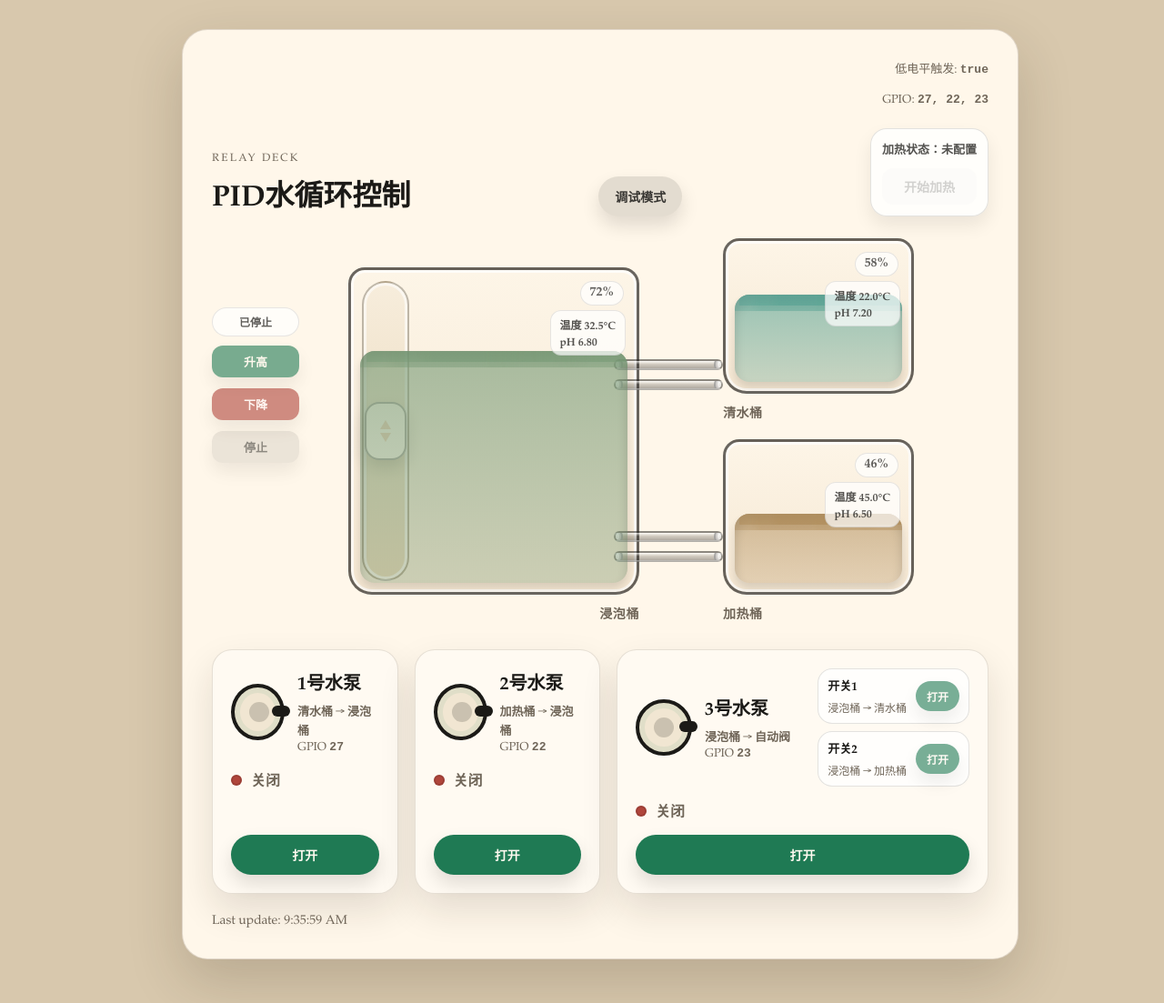
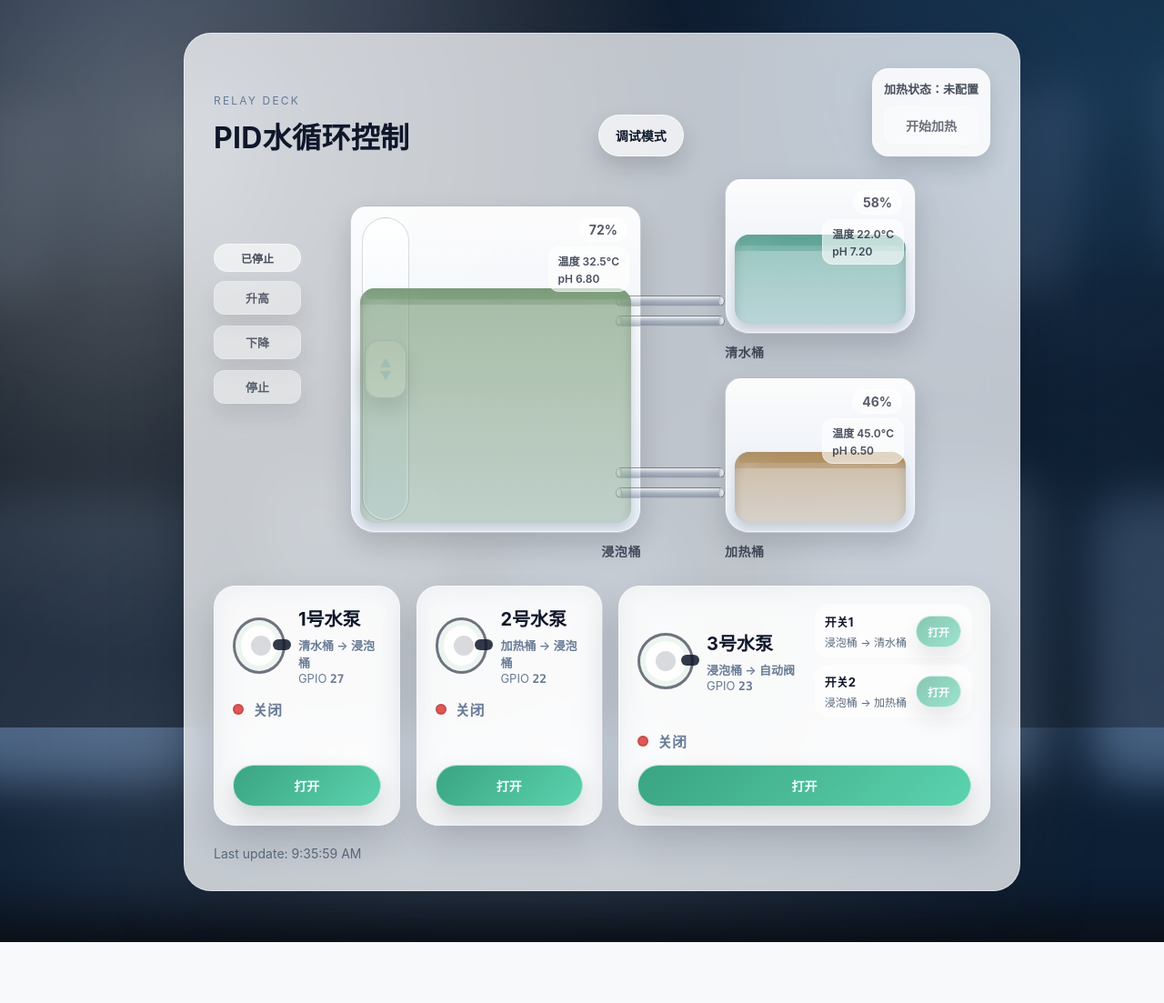
Before and after one commit to MickeyElders/pi-control-program, a FastAPI app: page / in a window 1280 px wide. Shown: the whole page at 91% size. After the commit the page ends 1036 px from the top, so only its background shows below. Run offline with FastAPI, Linux system fonts and the light colour scheme.

Commit message:
修改整体风格

```diff
--- a/static/style.css
+++ b/static/style.css
@@ -1,15 +1,18 @@
 :root {
-  --bg: #f0ece3;
-  --bg-deep: #d8c8ad;
-  --ink: #1b1a17;
-  --muted: #6f6558;
-  --card: #fff7ea;
-  --edge: rgba(62, 48, 28, 0.16);
-  --on: #1f7a54;
-  --off: #b0453b;
-  --accent: #c76a2a;
-  --water: #2a79c8;
-  --shadow: 0 24px 60px rgba(43, 31, 18, 0.18);
+  --bg: #0b1017;
+  --bg-deep: #0a0f14;
+  --ink: #0f172a;
+  --muted: #5b6b7d;
+  --card: rgba(255, 255, 255, 0.74);
+  --edge: rgba(255, 255, 255, 0.45);
+  --stroke: rgba(15, 23, 42, 0.15);
+  --glass: rgba(255, 255, 255, 0.62);
+  --glass-strong: rgba(255, 255, 255, 0.86);
+  --on: #2f9f7a;
+  --off: #e15656;
+  --accent: #4b8ef7;
+  --water: #3a7bd5;
+  --shadow: 0 30px 80px rgba(7, 12, 20, 0.28);
   --tank-height: 360px;
   --tank-gap: 18px;
 }
@@ -21,9 +24,38 @@
 body {
   margin: 0;
   min-height: 100vh;
-  font-family: "Palatino", "Baskerville", "Times New Roman", serif;
+  font-family: "SF Pro Display", "SF Pro Text", "PingFang SC", "Helvetica Neue", "Segoe UI",
+    sans-serif;
   color: var(--ink);
-  background: var(--bg-deep);
+  background: var(--bg);
+  position: relative;
+  isolation: isolate;
+  overflow-x: hidden;
+}
+
+body::before {
+  content: "";
+  position: fixed;
+  inset: -20%;
+  background-image: url("/static/lab-bg.svg");
+  background-size: cover;
+  background-position: center;
+  filter: blur(24px) saturate(135%);
+  transform: scale(1.08);
+  z-index: -2;
+  pointer-events: none;
+}
+
+body::after {
+  content: "";
+  position: fixed;
+  inset: 0;
+  background:
+    radial-gradient(circle at 15% 20%, rgba(255, 255, 255, 0.35), transparent 45%),
+    radial-gradient(circle at 80% 10%, rgba(74, 144, 226, 0.18), transparent 55%),
+    linear-gradient(140deg, rgba(7, 10, 16, 0.72), rgba(10, 16, 24, 0.35));
+  z-index: -1;
+  pointer-events: none;
 }
 
 .scale-wrap {
@@ -36,23 +68,24 @@ body {
   width: 920px;
   max-width: 100%;
   min-height: 100vh;
-  background: var(--bg-deep);
+  background: transparent;
 }
 
 .stage {
   min-height: 100vh;
   display: grid;
   place-items: center;
-  padding: 32px 20px 48px;
+  padding: 36px 22px 56px;
 }
 
 .panel {
   width: min(920px, 96vw);
   background: var(--card);
-  border-radius: 28px;
+  border-radius: 30px;
   padding: 32px;
   box-shadow: var(--shadow);
   border: 1px solid var(--edge);
+  backdrop-filter: blur(20px) saturate(150%);
   animation: rise 650ms ease-out;
 }
 
@@ -97,9 +130,9 @@ body {
   bottom: 12px;
   width: 52px;
   border-radius: 999px;
-  background: linear-gradient(180deg, #f7eddc 0%, #e6d3b2 100%);
-  border: 2px solid rgba(27, 26, 23, 0.25);
-  box-shadow: inset 0 0 0 3px rgba(255, 255, 255, 0.6);
+  background: linear-gradient(180deg, rgba(255, 255, 255, 0.92) 0%, rgba(218, 232, 248, 0.85) 100%);
+  border: 1px solid var(--stroke);
+  box-shadow: inset 0 0 0 2px rgba(255, 255, 255, 0.7);
   display: flex;
   align-items: center;
   justify-content: center;
@@ -110,9 +143,9 @@ body {
   width: 46px;
   height: 64px;
   border-radius: 16px;
-  background: #fff7ea;
-  border: 2px solid rgba(27, 26, 23, 0.35);
-  box-shadow: 0 8px 18px rgba(27, 26, 23, 0.18);
+  background: var(--glass-strong);
+  border: 1px solid var(--stroke);
+  box-shadow: 0 10px 22px rgba(12, 18, 28, 0.18);
   display: grid;
   place-items: center;
 }
@@ -163,11 +196,11 @@ body {
 .lift-status {
   font-size: 12px;
   font-weight: 700;
-  color: rgba(27, 26, 23, 0.7);
-  background: rgba(255, 255, 255, 0.72);
+  color: rgba(15, 23, 42, 0.75);
+  background: var(--glass);
   border-radius: 999px;
   padding: 6px 10px;
-  border: 1px solid rgba(27, 26, 23, 0.1);
+  border: 1px solid var(--edge);
   width: 96px;
   text-align: center;
 }
@@ -187,18 +220,19 @@ body {
 }
 
 .lift-up {
-  background: var(--on);
-  color: #fffaf0;
+  background: linear-gradient(135deg, rgba(47, 159, 122, 0.95), rgba(83, 208, 170, 0.95));
+  color: #f6fffb;
 }
 
 .lift-down {
-  background: var(--off);
-  color: #fff5f5;
+  background: linear-gradient(135deg, rgba(225, 86, 86, 0.95), rgba(244, 120, 110, 0.95));
+  color: #fff8f8;
 }
 
 .lift-stop {
-  background: rgba(27, 26, 23, 0.14);
-  color: rgba(27, 26, 23, 0.8);
+  background: rgba(255, 255, 255, 0.65);
+  color: rgba(15, 23, 42, 0.85);
+  border: 1px solid var(--edge);
 }
 
 .pipe-column {
@@ -232,11 +266,11 @@ body {
   border-radius: 999px;
   background: linear-gradient(
     180deg,
-    rgba(255, 255, 255, 0.7) 0%,
-    rgba(27, 26, 23, 0.2) 45%,
-    rgba(27, 26, 23, 0.35) 100%
+    rgba(255, 255, 255, 0.75) 0%,
+    rgba(120, 140, 170, 0.25) 50%,
+    rgba(60, 80, 110, 0.35) 100%
   );
-  border: 2px solid rgba(27, 26, 23, 0.28);
+  border: 1px solid rgba(26, 36, 54, 0.25);
   overflow: hidden;
 }
 
@@ -249,9 +283,9 @@ body {
   height: 16px;
   border-radius: 50%;
   transform: translateY(-50%);
-  background: rgba(255, 255, 255, 0.7);
-  border: 2px solid rgba(27, 26, 23, 0.35);
-  box-shadow: inset 0 0 0 2px rgba(27, 26, 23, 0.15);
+  background: rgba(255, 255, 255, 0.8);
+  border: 1px solid rgba(26, 36, 54, 0.28);
+  box-shadow: inset 0 0 0 2px rgba(26, 36, 54, 0.08);
 }
 
 .pipe::before {
@@ -288,9 +322,11 @@ body {
 .tank-body {
   position: relative;
   border-radius: 18px 18px 26px 26px;
-  border: 3px solid rgba(27, 26, 23, 0.65);
-  background: linear-gradient(180deg, #fdf5e7 0%, #f5e7d2 100%);
-  box-shadow: inset 0 0 0 3px rgba(255, 255, 255, 0.7);
+  border: 1px solid rgba(15, 23, 42, 0.22);
+  background: linear-gradient(180deg, rgba(255, 255, 255, 0.95) 0%, rgba(230, 238, 248, 0.9) 100%);
+  box-shadow:
+    inset 0 0 0 1px rgba(255, 255, 255, 0.8),
+    0 14px 30px rgba(12, 18, 28, 0.16);
   overflow: hidden;
 }
 
@@ -327,7 +363,7 @@ body {
 .tank-label {
   font-size: 14px;
   font-weight: 600;
-  color: var(--muted);
+  color: rgba(15, 23, 42, 0.7);
   letter-spacing: 0.04em;
 }
 
@@ -337,11 +373,11 @@ body {
   right: 14px;
   font-size: 14px;
   font-weight: 700;
-  color: rgba(27, 26, 23, 0.7);
-  background: rgba(255, 255, 255, 0.72);
+  color: rgba(15, 23, 42, 0.7);
+  background: var(--glass);
   border-radius: 999px;
   padding: 4px 10px;
-  border: 1px solid rgba(27, 26, 23, 0.1);
+  border: 1px solid var(--edge);
 }
 
 .tank-metrics {
@@ -352,11 +388,11 @@ body {
   gap: 4px;
   font-size: 12px;
   font-weight: 600;
-  color: rgba(27, 26, 23, 0.75);
-  background: rgba(255, 255, 255, 0.72);
+  color: rgba(15, 23, 42, 0.75);
+  background: var(--glass);
   border-radius: 12px;
   padding: 6px 10px;
-  border: 1px solid rgba(27, 26, 23, 0.1);
+  border: 1px solid var(--edge);
   z-index: 3;
 }
 
@@ -421,18 +457,18 @@ body {
 }
 
 .debug-toggle {
-  background: rgba(27, 26, 23, 0.12);
-  color: rgba(27, 26, 23, 0.85);
-  border: 1px solid rgba(27, 26, 23, 0.2);
+  background: rgba(255, 255, 255, 0.55);
+  color: rgba(15, 23, 42, 0.85);
+  border: 1px solid rgba(255, 255, 255, 0.55);
   padding: 8px 14px;
   border-radius: 999px;
   font-size: 13px;
-  box-shadow: none;
+  box-shadow: 0 8px 16px rgba(12, 18, 28, 0.14);
 }
 
 .debug-toggle.active {
-  background: var(--accent);
-  color: #fff7ea;
+  background: linear-gradient(135deg, rgba(75, 142, 247, 0.95), rgba(75, 193, 247, 0.95));
+  color: #f8fbff;
 }
 
 .eyebrow {
@@ -440,12 +476,14 @@ body {
   letter-spacing: 0.18em;
   font-size: 12px;
   margin: 0 0 8px;
-  color: var(--muted);
+  color: rgba(90, 110, 140, 0.9);
 }
 
 h1 {
   margin: 0;
   font-size: 32px;
+  font-weight: 700;
+  letter-spacing: 0.01em;
 }
 
 h2 {
@@ -456,7 +494,7 @@ h2 {
 .meta {
   text-align: right;
   font-size: 13px;
-  color: var(--muted);
+  color: rgba(90, 110, 140, 0.9);
   display: grid;
   gap: 10px;
   justify-items: end;
@@ -487,11 +525,12 @@ h2 {
 }
 
 .pump-card {
-  background: #fffaf2;
-  border-radius: 22px;
+  background: var(--glass);
+  border-radius: 24px;
   padding: 20px;
-  border: 1px solid rgba(90, 72, 44, 0.15);
-  box-shadow: 0 18px 40px rgba(30, 22, 14, 0.12);
+  border: 1px solid var(--edge);
+  box-shadow: 0 20px 42px rgba(12, 18, 28, 0.16);
+  backdrop-filter: blur(16px) saturate(140%);
   display: flex;
   flex-direction: column;
   gap: 14px;
@@ -526,14 +565,14 @@ h2 {
 
 .pump-label p {
   margin: 0;
-  color: var(--muted);
+  color: rgba(90, 110, 140, 0.9);
   font-size: 13px;
 }
 
 .pump-route {
   font-size: 14px;
   font-weight: 600;
-  color: rgba(27, 26, 23, 0.8);
+  color: rgba(15, 23, 42, 0.85);
   margin-bottom: 4px;
 }
 
@@ -551,8 +590,8 @@ h2 {
   position: absolute;
   inset: 0;
   border-radius: 50%;
-  border: 4px solid var(--ink);
-  background: #f1e6d2;
+  border: 3px solid rgba(15, 23, 42, 0.6);
+  background: rgba(255, 255, 255, 0.86);
   box-shadow: inset 0 0 0 6px rgba(31, 122, 84, 0.08);
 }
 
@@ -566,7 +605,7 @@ h2 {
   width: 22px;
   height: 22px;
   border-radius: 50%;
-  background: rgba(27, 26, 23, 0.18);
+  background: rgba(15, 23, 42, 0.16);
   top: 20px;
   left: 20px;
 }
@@ -577,7 +616,7 @@ h2 {
   top: 24px;
   width: 20px;
   height: 12px;
-  background: var(--ink);
+  background: rgba(15, 23, 42, 0.85);
   border-radius: 6px;
 }
 
@@ -616,7 +655,7 @@ h2 {
   align-items: center;
   gap: 10px;
   font-weight: 600;
-  color: var(--muted);
+  color: rgba(90, 110, 140, 0.9);
 }
 
 .dot {
@@ -668,8 +707,11 @@ h2 {
   font-weight: 600;
   cursor: pointer;
   transition: transform 150ms ease, box-shadow 150ms ease;
-  box-shadow: 0 10px 20px rgba(0, 0, 0, 0.12);
+  box-shadow: 0 12px 24px rgba(10, 16, 24, 0.16);
   white-space: nowrap;
+  border: 1px solid rgba(255, 255, 255, 0.6);
+  background: rgba(255, 255, 255, 0.7);
+  color: var(--ink);
 }
 
 .btn.toggle {
@@ -697,9 +739,9 @@ h2 {
   gap: 10px;
   padding: 12px;
   border-radius: 18px;
-  background: rgba(255, 255, 255, 0.8);
-  border: 1px solid rgba(27, 26, 23, 0.12);
-  box-shadow: 0 10px 20px rgba(0, 0, 0, 0.08);
+  background: var(--glass-strong);
+  border: 1px solid var(--edge);
+  box-shadow: 0 12px 24px rgba(12, 18, 28, 0.14);
   width: min(220px, 100%);
 }
 
@@ -710,7 +752,7 @@ h2 {
 .heater-status {
   font-size: 13px;
   font-weight: 600;
-  color: rgba(27, 26, 23, 0.75);
+  color: rgba(15, 23, 42, 0.75);
 }
 
 .btn.heater-toggle {
@@ -732,8 +774,8 @@ h2 {
   gap: 10px;
   padding: 10px 12px;
   border-radius: 16px;
-  background: rgba(255, 255, 255, 0.75);
-  border: 1px solid rgba(27, 26, 23, 0.12);
+  background: var(--glass);
+  border: 1px solid var(--edge);
 }
 
 .auto-switches.compact .auto-row {
@@ -768,13 +810,13 @@ h2 {
 }
 
 .btn.on {
-  background: var(--on);
-  color: #fffaf0;
+  background: linear-gradient(135deg, rgba(47, 159, 122, 0.95), rgba(83, 208, 170, 0.95));
+  color: #f6fffb;
 }
 
 .btn.off {
-  background: var(--off);
-  color: #fff5f5;
+  background: linear-gradient(135deg, rgba(225, 86, 86, 0.95), rgba(244, 120, 110, 0.95));
+  color: #fff8f8;
 }
 
 .btn:hover:not(:disabled) {
@@ -782,7 +824,7 @@ h2 {
 }
 
 .mono {
-  font-family: "Courier New", Courier, monospace;
+  font-family: "SF Mono", "Menlo", "Monaco", "Courier New", monospace;
   font-weight: 600;
 }
 
--- a/templates/index.html
+++ b/templates/index.html
@@ -23,12 +23,6 @@
             <button class="btn debug-toggle" id="debug-toggle" type="button">调试模式</button>
           </div>
           <div class="meta">
-            <div class="meta-row">
-              低电平触发: <span class="mono">{{ "true" if active_low else "false" }}</span>
-            </div>
-            <div class="meta-row">
-              GPIO: <span class="mono">{{ pins | join(", ") }}</span>
-            </div>
             <div class="heater-panel header-heater">
               <div class="heater-status" id="heater-status">
                 {% if heater.configured %}
```
Also changed, not shown: static/lab-bg.svg (added).
